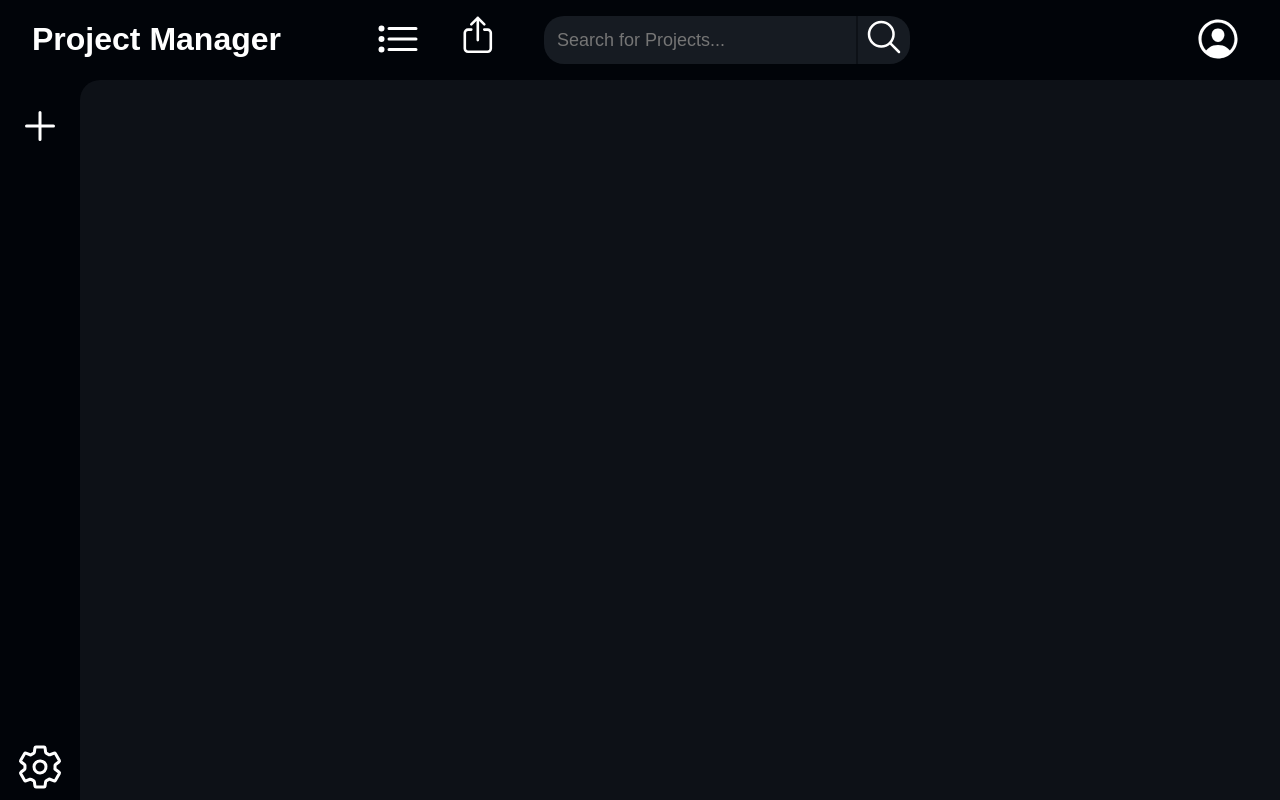
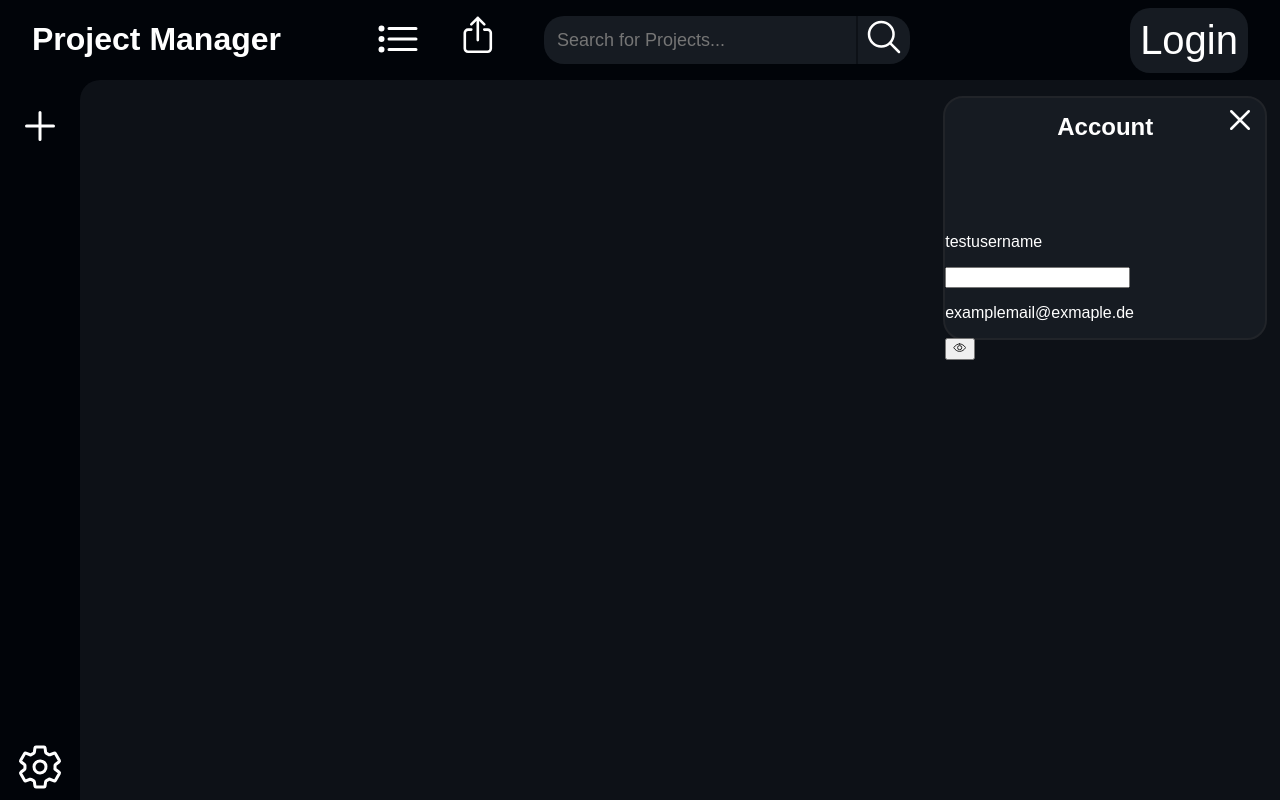
Before and after one commit to Lum1n0sity/Project-Manager, an Electron app: page renderer/index.html in a window 1280 px wide. Drawn offline with nearby package versions, Linux system fonts and the light colour scheme.

Commit message:
Started Account View - State-03_08_2023(02:55PM)

```diff
--- a/renderer/account-ui.js
+++ b/renderer/account-ui.js
@@ -3,6 +3,7 @@ document.addEventListener('DOMContentLoaded', () => {
     const container_cr = document.getElementById('create_acc_container');
 
     const acc_Button = document.getElementById('Account');
+    const login_header = document.getElementById('login_header');
     const switch_lo = document.getElementById('switch_login_cr_btn');
     const switch_cr = document.getElementById('switch_create_lo_btn');
 
@@ -11,12 +12,16 @@ document.addEventListener('DOMContentLoaded', () => {
 
     const login_btn = document.getElementById('login_btn');
 
-    var isAccMenuOpen = false;
+    let isAccMenuOpen = false;
+    let canLogIn = false;
 
-    acc_Button.addEventListener('click', function () {
-        container_lo.style.display = 'block';
-        close_Button_lo.style.display = 'block';
-        isAccMenuOpen = true;
+    login_header.addEventListener('click', function () {
+        if (!isAccMenuOpen && !canLogIn)
+        {
+            container_lo.style.display = 'block';
+            close_Button_lo.style.display = 'block';
+            isAccMenuOpen = true;
+        }
     });
 
     close_Button_lo.addEventListener('click', function () {
@@ -64,21 +69,38 @@ document.addEventListener('DOMContentLoaded', () => {
         const username = document.getElementById('username_lo_in').value;
         const password = document.getElementById('password_lo_in').value;
 
+        console.log('Username: ', username);
+        console.log('Password: ', password);
+
         const dataToSend = { username: username, password: password };
+
+        console.log('DatatoSend: ', dataToSend);
 
         fetch('http://127.0.0.1:3000/api/login', {
             method: "POST",
             headers: {
                 "Content-Type": "application/json"
             },
-            body: JSON.stringify(dataToSend)
+            body: JSON.stringify(dataToSend),
         })
         .then(response => response.json())
         .then(data => {
-            console.log(data);
+            console.log('Display Response data', data);
+            const allowLogin = data.allowLogin;
+
+            if (allowLogin === true)
+            {
+                canLogIn = true;
+            }
         })
         .catch(error => {
             console.error("Error sending data: ", error);
         });
     }
+
+    if (canLogIn)
+    {
+        login_header.style.display = 'none';
+        acc_Button.style.display = 'block';
+    }
 })
--- a/renderer/api-connection.js
+++ /dev/null
@@ -1,27 +0,0 @@
-document.addEventListener('DOMContentLoaded', function () {
-    const login_btn = document.getElementById('login_btn');
-
-    login_btn.addEventListener('click', sendLoginData);
-
-    function sendLoginData() {
-        const username = document.getElementById('username_lo_in').value;
-        const password = document.getElementById('password_lo_in').value;
-
-        const dataToSend = { username: username, password: password };
-
-        fetch('http://127.0.0.1:3000/api/login', {
-            method: "POST",
-            headers: {
-                "Content-Type": "application/json"
-            },
-            body: JSON.stringify(dataToSend)
-        })
-        .then(response => response.json())
-        .then(data => {
-            console.log(data);
-        })
-        .catch(error => {
-            console.error("Error sending data: ", error);
-        });
-    }
-});
--- a/renderer/index.css
+++ b/renderer/index.css
@@ -88,6 +88,52 @@ header {
     right: 2rem;
     cursor: pointer;
     transition: .5s;
+    display: none;
+}
+
+#login_header {
+    font-size: 2.5rem;
+    background-color: #161b22;
+    border: none;
+    outline: none;
+    color: white;
+    position: fixed;
+    top: .5rem;
+    right: 2rem;
+    cursor: pointer;
+    transition: .5s;
+    border-radius: 20px;
+    padding: 10px;
+    display: block;
+}
+
+#account-details {
+    background-color: #161b22;
+    border: solid #212429 2px;
+    width: 20rem;
+    height: 15rem;
+    border-radius: 20px;
+    position: fixed;
+    top: 12%;
+    right: 1%;
+}
+
+#account_header {
+    position: relative;
+    top: -2%;
+    left: 35%;
+}
+
+#close_menu {
+    background-color: transparent;
+    font-size: 2.5rem;
+    outline: none;
+    border: none;
+    color: white;
+    position: relative;
+    top: -28%;
+    right: -84%;
+    cursor: pointer;
 }
 
 #search_container {
--- a/renderer/index.html
+++ b/renderer/index.html
@@ -8,7 +8,6 @@
         <script nomodule src="https://unpkg.com/ionicons@7.1.0/dist/ionicons/ionicons.js"></script>
         <script src="account-ui.js"></script>
         <script src="create_new.js"></script>
-        <script src="api-connection.js"></script>
         <link rel="stylesheet" href="index.css">
     </head>
     <body>
@@ -17,6 +16,15 @@
             <button id="ProjectManager"><ion-icon name="list-outline"></ion-icon></button>
             <button id="Sharing"><ion-icon name="share-outline"></ion-icon></button>
             <button id="Account"><ion-icon name="person-circle-outline"></ion-icon></button>
+            <div id="account-details">
+                <h2 id="account_header">Account</h2>
+                <button id="close_menu"><ion-icon name="close-outline"></ion-icon></button>
+                <p id="account_name">testusername</p>
+                <input id="account_password" type="password">
+                <p id="account_email">examplemail@exmaple.de</p>
+                <button id="display_password"><ion-icon name="eye-outline"></ion-icon></button>
+            </div>
+            <button id="login_header">Login</button>
             <div id="search_container">
                 <input id="search_bar" type="search" placeholder="Search for Projects...">
                 <button id="search_button"><ion-icon name="search-outline"></ion-icon></button>
```
